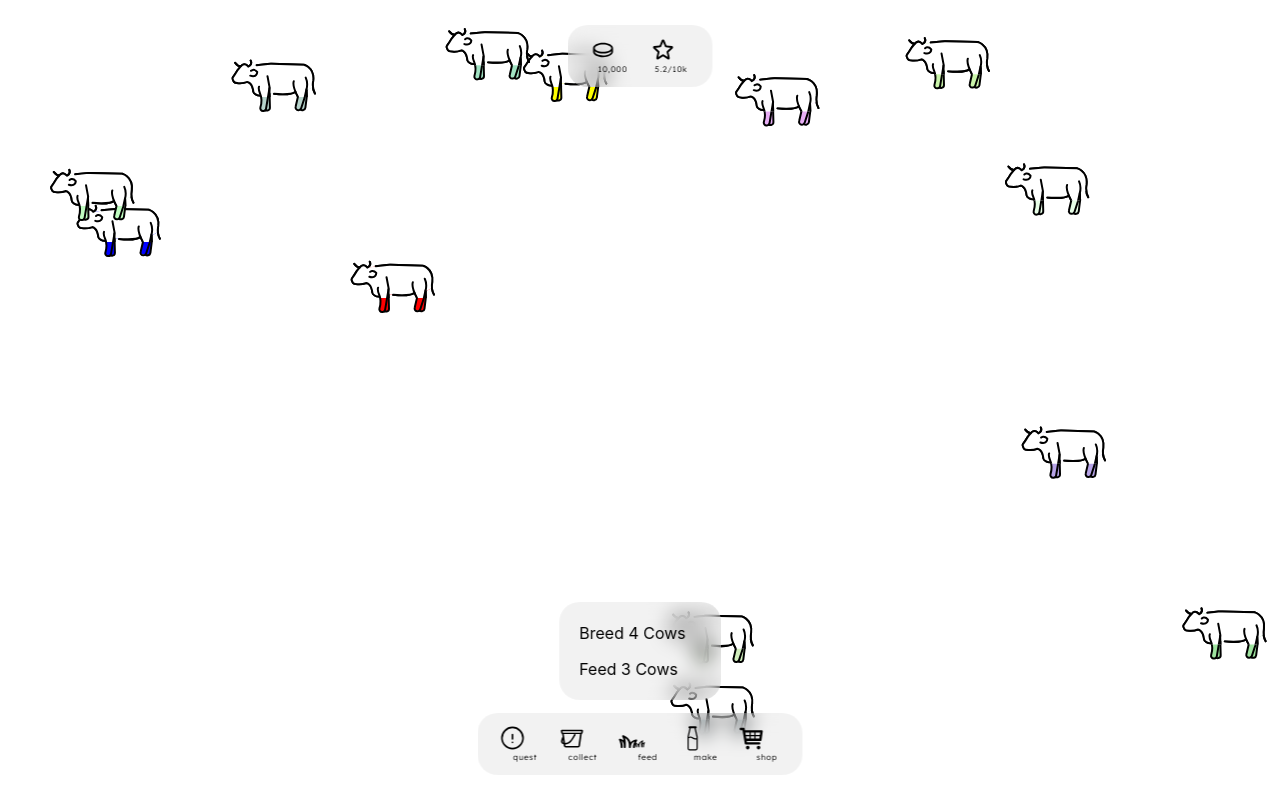
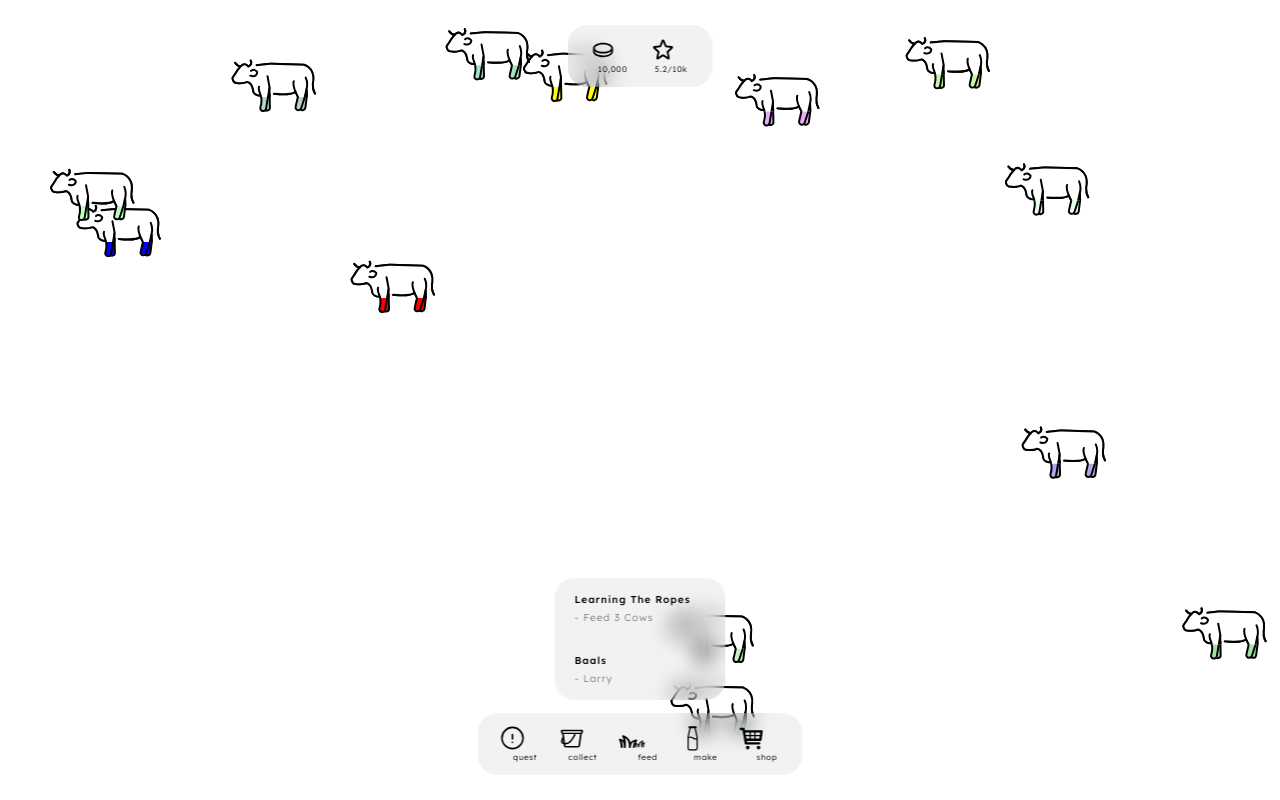
Before and after one commit to Cowland-Game-Studios/Cow-Farm-Simulator-Remastered, a React (Create React App) app: page / in a window 1280 px wide. Both pictures are taken after a click on the link "quest". Built offline with nearby package versions, Linux system fonts and the light colour scheme.

Commit message:
Add App.css and update questMenu.js and questMenu.module.css

```diff
--- a/src/App.js
+++ b/src/App.js
@@ -1,6 +1,8 @@
 import Pasture from "./pages/pasture";
 import MousePositionContext from "./contexts/MousePositionContext";
 import { useEffect, useState } from "react";
+
+import "./App.css";
 
 function App() {
   const [mousePosition, setMousePosition] = useState({x: 0, y: 0});
--- a/src/components/button/button.module.css
+++ b/src/components/button/button.module.css
@@ -1,6 +1,3 @@
-@import url('https://fonts.googleapis.com/css2?family=Lexend:wght@100;200;300;400;500;600;700;800;900&display=swap');
-/* todo remove this later at top */
-
 .buttonContainer {
     cursor: pointer;
     -webkit-user-drag: none;
--- a/src/components/questMenu/questMenu.js
+++ b/src/components/questMenu/questMenu.js
@@ -4,9 +4,16 @@ export default function QuestMenu ({...props}) {
     return (
         <div className={styles.questMenu} {...props}>
             <div className={styles.questMenuContainer}>
-                {/* <h4></h4> */}
-                <p>Breed 4 Cows</p>
-                <p>Feed 3 Cows</p>
+                <div className={styles.questItem}>
+                    <h3>Learning The Ropes</h3>
+                    <p>- Feed 3 Cows</p>
+                </div>
+            </div>
+            <div className={styles.questMenuContainer}>
+                <div className={styles.questItem}>
+                    <h3>Baals</h3>
+                    <p>- Larry</p>
+                </div>
             </div>
         </div>
     );
--- a/src/components/questMenu/questMenu.module.css
+++ b/src/components/questMenu/questMenu.module.css
@@ -11,8 +11,38 @@
 .questMenuContainer {
     padding: 5px;
 
+    /* margin-top: 10px; */
+
     padding-left: 20px;
     padding-right: 20px;
 
     margin-right: 15px;
 }
+
+h3 {
+    padding-top: -10px;
+
+    color: #000;
+    font-family: Lexend;
+    font-size: 10px;
+    font-style: normal;
+    font-weight: 500;
+    line-height: normal;
+    letter-spacing: 1px;
+}
+
+p {
+    margin-top: -5px;
+
+    color: rgba(0, 0, 0, 0.50);
+    font-family: Lexend;
+    font-size: 10px;
+    font-style: normal;
+    font-weight: 300;
+    line-height: normal;
+    letter-spacing: 1px;
+}
+
+.questItem{
+    /* margin-top: -20px; */
+}
```
